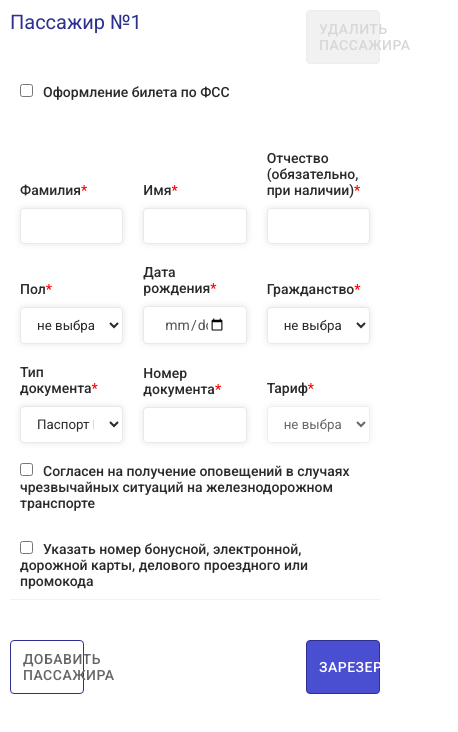
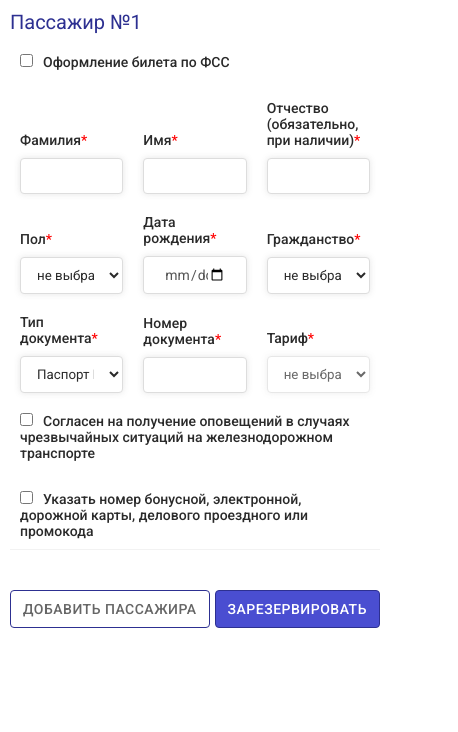
Before and after one commit to ViktorOzolin/ticket-form, a React (Create React App) app: page / in a window 390 px wide. Shown: the top 732 px of the page, 458 px wide, since content can reach past the window. Built offline with nearby package versions, Linux system fonts and the light colour scheme.

Commit message:
added mobile view

```diff
--- a/src/components/Modal/Modal.jsx
+++ b/src/components/Modal/Modal.jsx
@@ -1,5 +1,4 @@
 import React, { useState, useEffect } from "react";
-
 import { StyledModal } from "./styles/Modal.styled";
 
 const Modal = ({ message }) => {
--- a/src/components/TicketForm/TicketForm.jsx
+++ b/src/components/TicketForm/TicketForm.jsx
@@ -143,14 +143,13 @@ const TicketForm = ({
   };
   return (
     <Container>
-      <Row justify="space-between">
+      <Row justify="space-between" flexDirection="row">
         <Title color="#2d3091">Пассажир №{passengerNumber}</Title>
-        <Button
-          disabled={passengerNumber === 1}
+        {passengerNumber !== 1 && <Button
           onClick={() => onRemovePassenger(passengerNumber)}
         >
           Удалить пассажира
-        </Button>
+        </Button>}
       </Row>
       <Form>
         <Row>
--- a/src/components/TicketForm/TicketFormContainer.jsx
+++ b/src/components/TicketForm/TicketFormContainer.jsx
@@ -73,7 +73,7 @@ const TicketFormContainer = () => {
       })}
       <Container>
         <Modal message={message} />
-        <Row justify="space-between">
+        <Row justify="space-between" flexDirection="row">
           <Button onClick={onAddPassenger}>Добавить пассажира</Button>
           <Button
             backgroundColor="#4a4ed1"
--- a/src/components/TicketForm/styles/TicketFormElements.js
+++ b/src/components/TicketForm/styles/TicketFormElements.js
@@ -1,4 +1,5 @@
 import styled from "styled-components";
+import { device } from "../../../consts/mediaConsts";
 
 export const Container = styled.div`
   max-width: 1400px;
@@ -10,6 +11,13 @@ export const Row = styled.div`
   display: flex;
   margin-bottom: 20px;
   justify-content: ${(props) => props.justify};
+  &:nth-child(2) {
+    margin-bottom: 0;
+  }
+  @media ${device.mobileM} {
+    flex-direction: ${props => props.flexDirection || "column"};
+    margin-bottom: 0;
+  }
 `;
 export const Button = styled.button`
   background-color: ${(props) => props.backgroundColor || "#fff"};
@@ -20,7 +28,7 @@ export const Button = styled.button`
   padding: 10px 12px;
   outline: 0;
   border-radius: 4px;
-  width: 20%;
+  // width: 20%;
   cursor: pointer;
   transition: 0.5s;
   text-transform: uppercase;
@@ -29,6 +37,10 @@ export const Button = styled.button`
     background-color: #2d3091;
     color: #f2f2f2;
     cursor: pointer;
+    @media ${device.mobileM} {
+      background-color: #fff;
+      color: #666;
+    }
   }
   &: active {
     background-color: #1f2054;
@@ -39,6 +51,18 @@ export const Button = styled.button`
     border: 1px solid #ededed;
     background-color: #f1f1f1;
     color: #d7d7d7;
+  }
+  @media ${device.tablet} {
+
+  }
+  @media ${device.mobileL} {
+    width: auto;
+  }
+  @media ${device.mobileM} {
+    width: 47%;
+  }
+  @media ${device.mobileS} {
+
   }
 `;
 export const Title = styled.h1`
@@ -52,8 +76,11 @@ export const Required = styled.span`
 export const RequiredText = styled.span`
   font-size: 11px;
   position: absolute;
-  top: 65px;
+  top: 100%;
   color: red;
+  @media ${device.mobileM} {
+    top: 90%;
+  }
 `;
 export const Form = styled.form`
   width: 100%;
@@ -66,10 +93,14 @@ export const Select = styled.select`
   background-image: none;
   box-shadow: 0px 0px 6px 0px #e3e3e3e8;
   border: ${(props) =>
-    props.error ? "1px solid #ff8a8a" : "1px solid #e9e9e9"};
+    props.error ? "1px solid #ff8a8a" : "1px solid #ddd"};
   &:focus {
     border: ${(props) =>
       props.error ? "1px solid #ff8a8a" : "1px solid #ccc"};
+  }
+  @media ${device.mobileM} {
+    padding: 12px 20px;
+
   }
 `;
 export const Input = styled.input`
@@ -83,11 +114,14 @@ export const Input = styled.input`
   background-color: #fff;
   box-shadow: 0px 0px 6px 0px #e3e3e3e8;
   border: ${(props) =>
-    props.error ? "1px solid #ff8a8a" : "1px solid #e9e9e9"};
+    props.error ? "1px solid #ff8a8a" : "1px solid #ddd"};
   border-radius: 4px;
   &:focus {
     border: ${(props) =>
       props.error ? "1px solid #ff8a8a" : "1px solid #ccc"};
+  }
+  @media ${device.mobileM} {
+    padding: 10px 20px
   }
 `;
 export const Checkbox = styled.input.attrs({ type: "checkbox" })`
@@ -100,12 +134,16 @@ export const Label = styled.label`
 `;
 export const Field = styled.div`
   display: flex;
-  padding: 0 10px;
+  padding: 0px 10px;
   align-self: flex-end;
   flex-direction: ${(props) => props.direction || "column"};
   width: ${(props) => props.width || "33.33%"};
   border-bottom: ${(props) => props.borderBottom};
   position: relative;
+  @media ${device.mobileM} {
+    width: 100%;
+    padding: 10px;
+  }
 `;
 
 export const DatePicker = styled.input`
--- a/src/consts/mediaConsts.js
+++ b/src/consts/mediaConsts.js
@@ -8,12 +8,12 @@ const size = {
     desktop: '2560px'
   }
 export const device = {
-    mobileS: `(min-width: ${size.mobileS})`,
-    mobileM: `(min-width: ${size.mobileM})`,
-    mobileL: `(min-width: ${size.mobileL})`,
-    tablet: `(min-width: ${size.tablet})`,
-    laptop: `(min-width: ${size.laptop})`,
-    laptopL: `(min-width: ${size.laptopL})`,
-    desktop: `(min-width: ${size.desktop})`,
-    desktopL: `(min-width: ${size.desktop})`
+    mobileS: `(max-width: ${size.mobileS})`,
+    mobileM: `(max-width: ${size.mobileM})`,
+    mobileL: `(max-width: ${size.mobileL})`,
+    tablet: `(max-width: ${size.tablet})`,
+    laptop: `(max-width: ${size.laptop})`,
+    laptopL: `(max-width: ${size.laptopL})`,
+    desktop: `(max-width: ${size.desktop})`,
+    desktopL: `(max-width: ${size.desktop})`
   };
```
